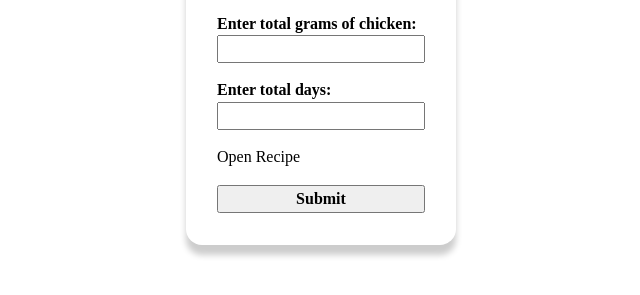
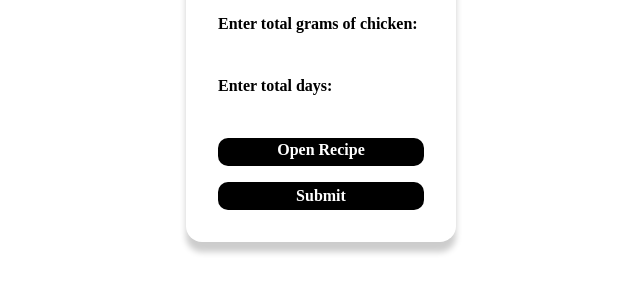
Before and after one commit to chr1swill/meal-prep-calculator, a plain HTML site: page index.html in a window 1280 px wide. Shown: the part 157-452 px from the top of the page, without its empty margins (319-959 px from the left). Drawn offline with Linux system fonts and the light colour scheme.

Commit message:
feat - add styling to button via  .button class

```diff
--- a/index.html
+++ b/index.html
@@ -32,7 +32,7 @@
         </div>
         <div class="inline-form-field">
           <a
-            class="recipe-button"
+            class="button"
             href="https://cafedelites.com/wprm_print/64690"
             target="_blank"
             rel="noopener noreferrer"
@@ -40,7 +40,7 @@
           >
         </div>
         <div class="inline-form-field">
-          <button type="submit"><strong>Submit</strong></button>
+          <button class="button" type="submit">Submit</button>
         </div>
       </form>
     </main>
--- a/style.css
+++ b/style.css
@@ -93,3 +93,19 @@ h1 {
   max-width: 100%;
   margin-top: 1em;
 }
+
+input,
+.button {
+  border: none;
+  border-radius: 10px;
+}
+
+.button {
+  max-width: 100%;
+  height: 28px;
+  padding: 1px 6px;
+  background-color: black;
+  color: white;
+  text-align: center;
+  font-weight: bold;
+}
```
